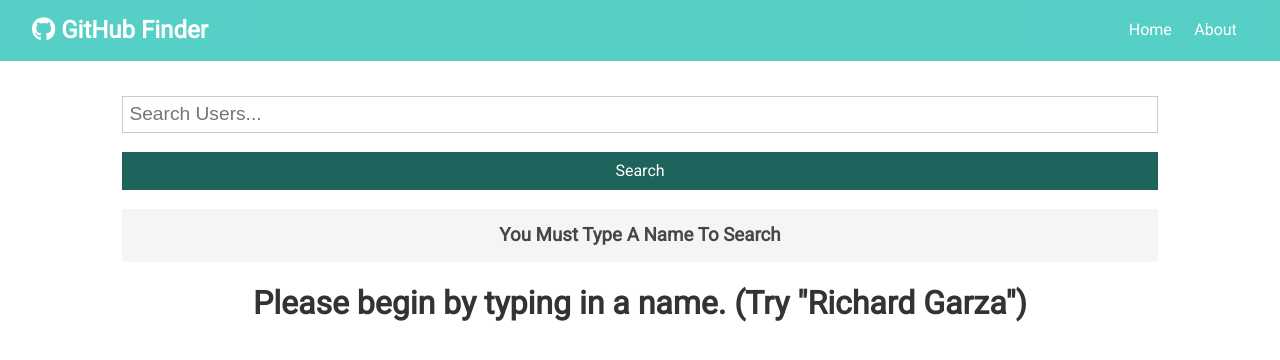
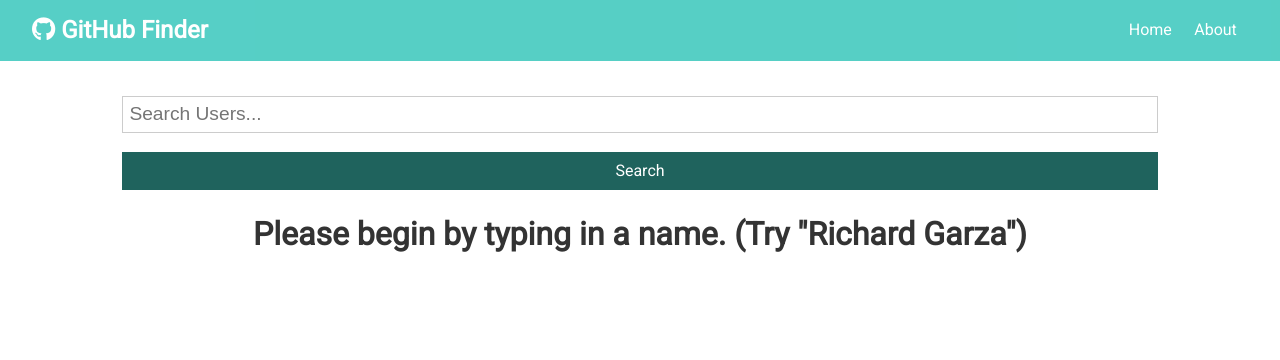
Before and after one commit to RichardGarza/github-search, a React (Create React App) app: page / in a window 1280 px wide. Shown: the top 360 px of the page. Built offline with nearby package versions, Linux system fonts and the light colour scheme.

Commit message:
Fixed initial state of emptySearchAlert

```diff
--- a/src/components/users/Search.js
+++ b/src/components/users/Search.js
@@ -3,7 +3,7 @@ import PropTypes from "prop-types";
 
 const Search = ({ searchUsers, clearUsers, users }) => {
   const  [ text, setText ] = useState('');
-  const  [ emptySearch, setEmptySearch ] = useState(true);
+  const  [ emptySearch, setEmptySearch ] = useState(false);
 
   const onChange = e => {
     if (emptySearch === true) {
```
